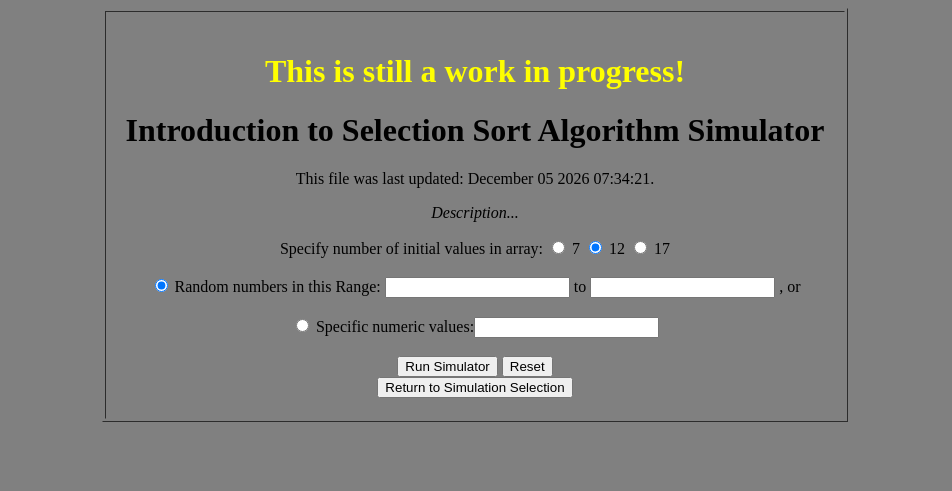
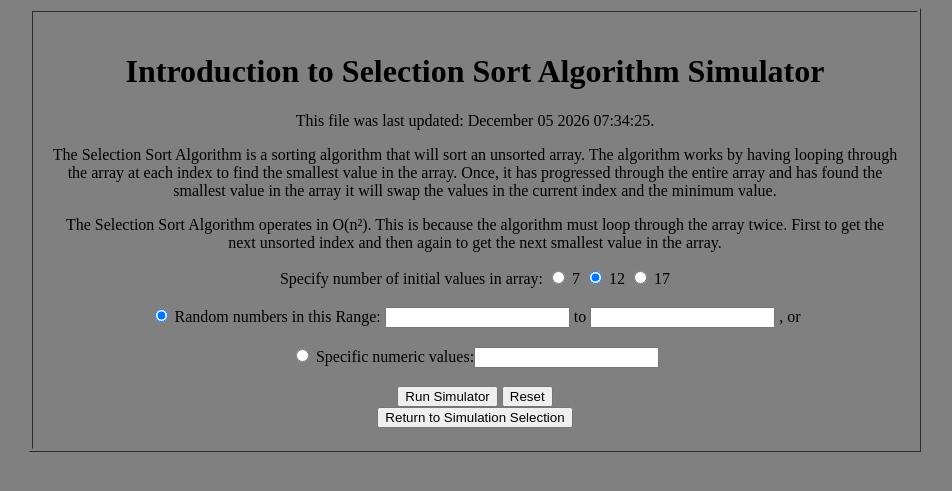
Before and after one commit to KabOOm356/Algorithm-Simulator, a PHP site: the page made by Selection Sort Algorithm/index.php in a window 1280 px wide. Shown: the top 491 px of the page, without its empty margins (165-1117 px from the left). Run offline with PHP 8.4, Linux system fonts and the light colour scheme.

Commit message:
Wrote the general description for the Selection Sort Algorithm

```diff
--- a/Selection Sort Algorithm/index.php
+++ b/Selection Sort Algorithm/index.php
@@ -109,14 +109,18 @@
 
 	if(!$start) // If there was an error or the user has not filled out the form yet show the form
 	{
-		echo "<p><h1><font color='yellow'>This is still a work in progress!</font></h1></p>";
-
-		echo "<p><h1>Introduction to Selection Sort Algorithm Simulator</h1></p>";
+		echo "<h1>Introduction to Selection Sort Algorithm Simulator</h1>";
 
 		echo '<p>This file was last updated: ' . date ('F d Y H:i:s.', getlastmod()) . "</p>";
 
-		// TODO Add a description
-		echo "<p><i>Description...</i></p>";
+		// A description of the Selection Sort Algorithm
+		echo "<p>The Selection Sort Algorithm is a sorting algorithm that will sort an unsorted array.  The algorithm works by having looping through<br/>
+		the array at each index to find the smallest value in the array.  Once, it has progressed through the entire array and has found the<br/>
+		smallest value in the array it will swap the values in the current index and the minimum value.</p>";
+
+		// Paragraph 2 of the description of the Selection Sort Algorithm
+		echo "<p>The Selection Sort Algorithm operates in O(n&sup2;).  This is because the algorithm must loop through the array twice.  First to get the<br/>
+		next unsorted index and then again to get the next smallest value in the array.</p>";
 
 		// Start the main form
 		echo "<form action='" . $_SERVER['PHP_SELF'] . "' method='POST'>";
```
